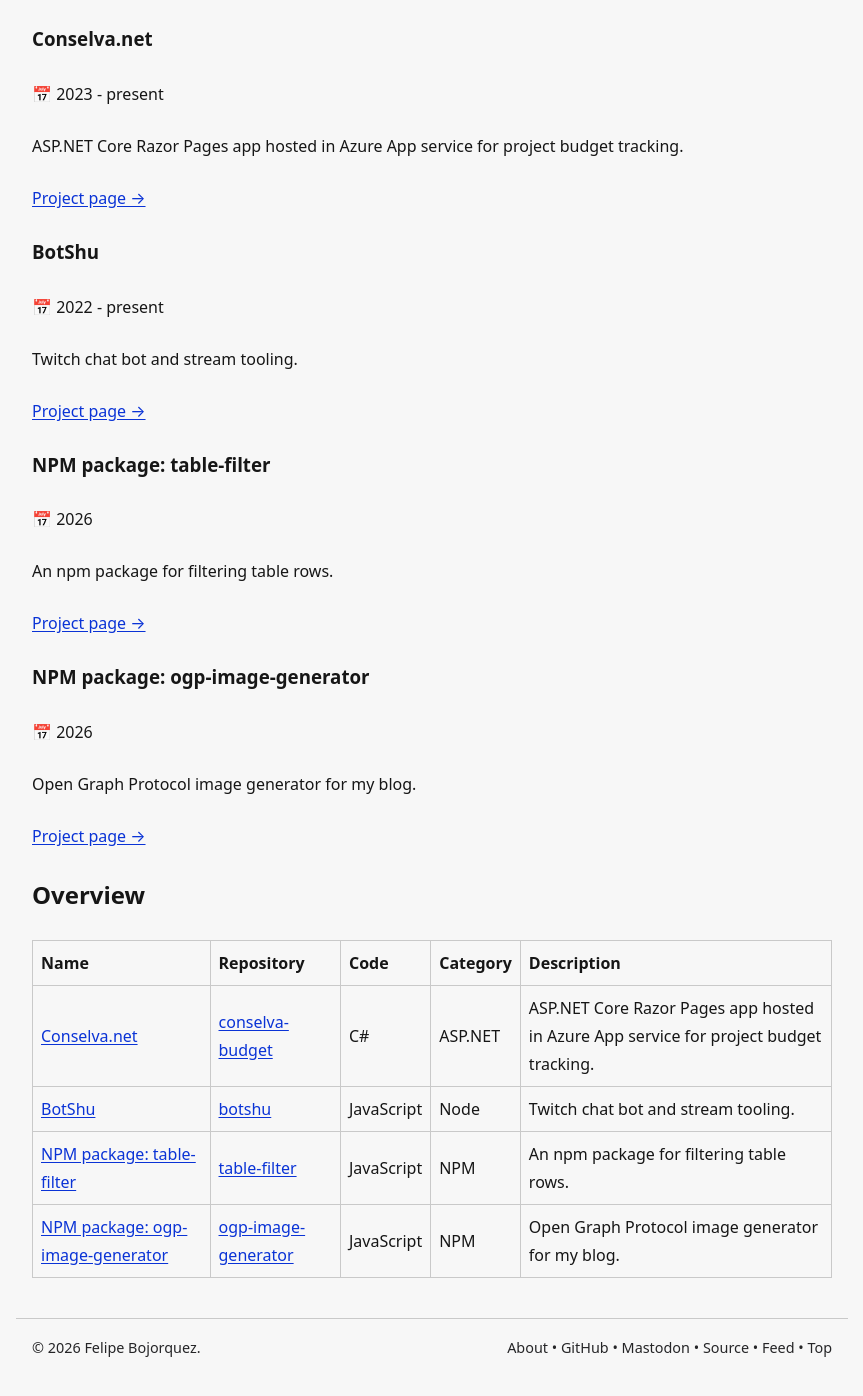
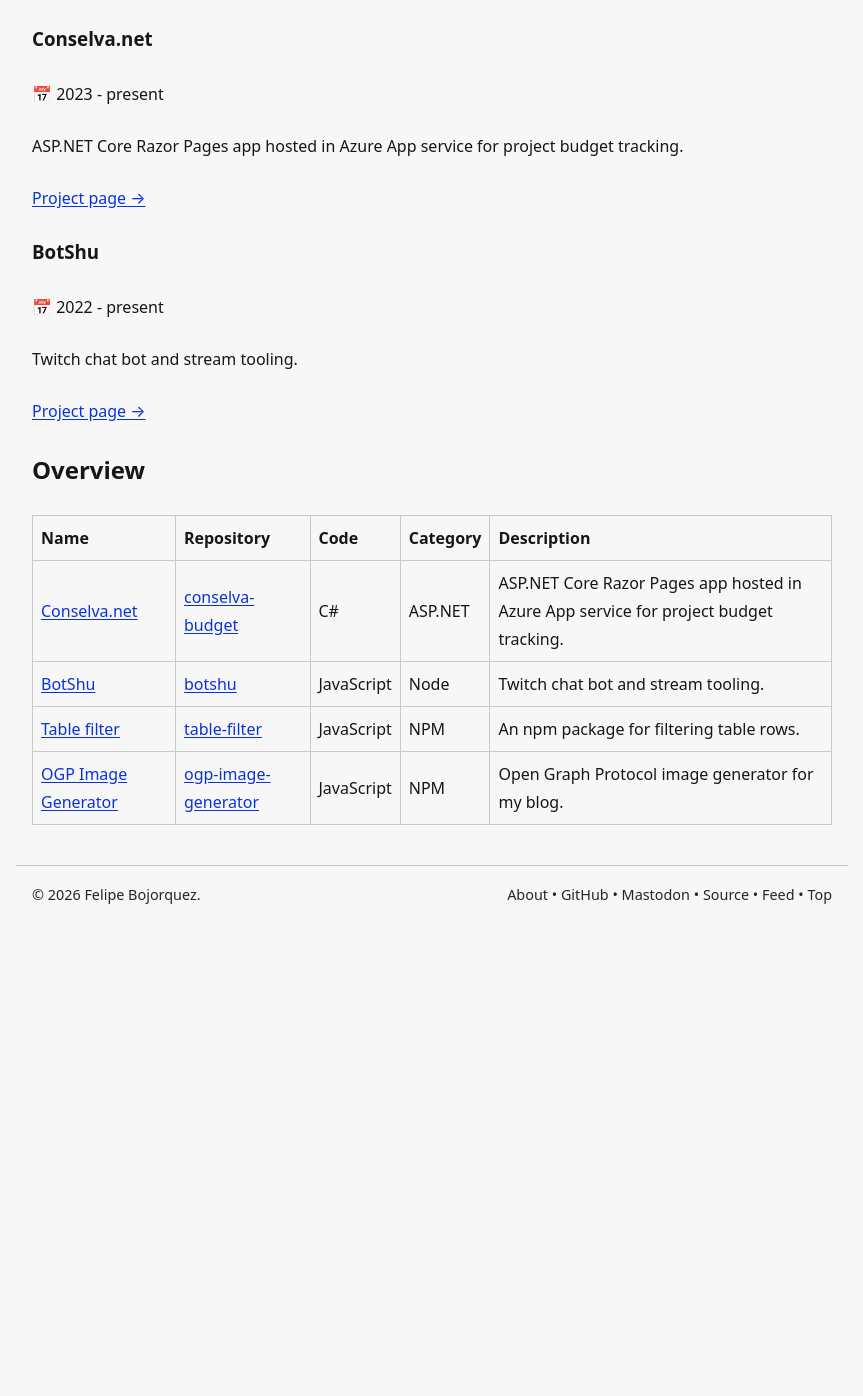
Before and after one commit to febog/website, a Jekyll site: the page built from src/projects.html, in a window 1280 px wide and 1400 px high, scrolled down 252 px. Shown: the top 1396 px of the window, without its empty margins (208-1071 px from the left). Built offline with Jekyll 4.4.1, drawn with Linux system fonts in a browser that asks for light colours; after the commit the page ends 1199 px from its top, so only the background shows below that.

Commit message:
Update project data

```diff
--- a/src/_projects/ogp-image-generator.md
+++ b/src/_projects/ogp-image-generator.md
@@ -1,7 +1,7 @@
 ---
-title: 'NPM package: ogp-image-generator'
+title: OGP Image Generator
 order: 5
-featured: true
+featured: false
 repository_name: ogp-image-generator
 code_url: https://github.com/febog/ogp-image-generator
 code: JavaScript
--- a/src/_projects/table-filter.md
+++ b/src/_projects/table-filter.md
@@ -1,7 +1,7 @@
 ---
-title: 'NPM package: table-filter'
+title: Table filter
 order: 4
-featured: true
+featured: false
 repository_name: table-filter
 code_url: https://github.com/febog/table-filter
 code: JavaScript
```
